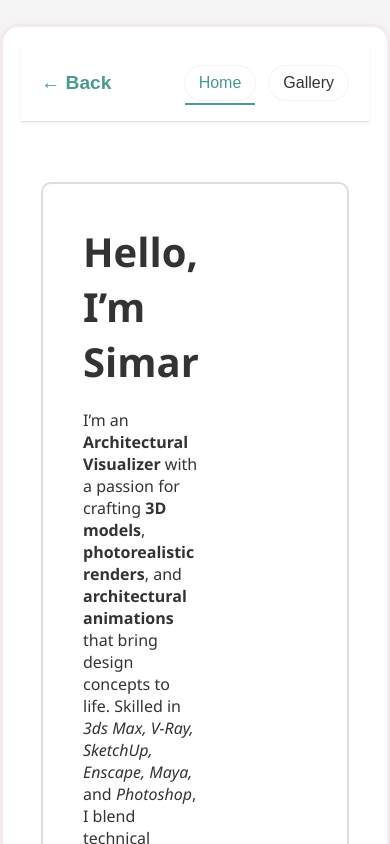
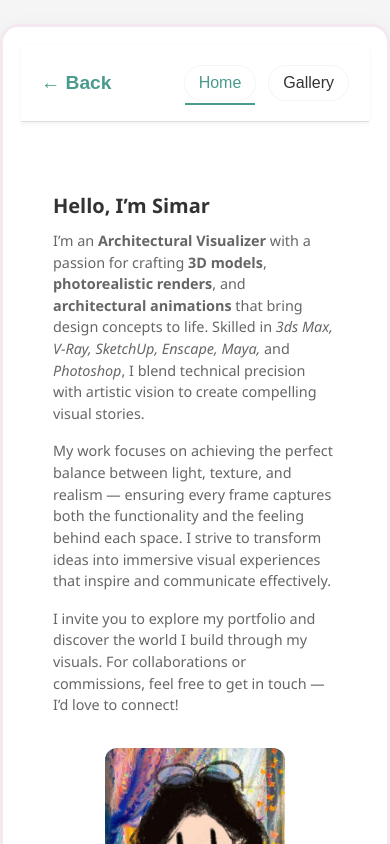
Before and after one commit to Ishpreet-ux/simar_gallery, a plain HTML site: page index.html in a window 390 px wide. Both pictures are taken after a click on the button "Explore". Drawn offline with Linux system fonts and the light colour scheme.

Commit message:
Update style.css

```diff
--- a/style.css
+++ b/style.css
@@ -167,74 +167,90 @@ body {
 }
 
 .intro-section {
-  display: grid;
-  grid-template-columns: 1fr 1fr;
-  gap: 60px;
+  display: flex;
+  gap: 24px;
   align-items: center;
-  margin-bottom: 80px;
-  padding: 40px;
-  background-color: white;
-  border-radius: 10px;
-  border: 2px solid var(--border-color);
+  padding: 24px;
+  max-width: 1200px;
+  margin: 0 auto;
+  box-sizing: border-box;
+}
+
+.intro-text {
+  flex: 1;
+  max-width: 600px;
 }
 
 .intro-text h1 {
-  font-size: 2.5rem;
-  margin-bottom: 20px;
-  font-weight: 600;
+  font-size: 2rem;
+  margin-bottom: 1rem;
+  line-height: 1.2;
 }
 
-.name-highlight {
-  font-style: italic;
-  color: var(--primary-color);
-}
-
-.intro-description {
-  font-size: 0.95rem;
-  line-height: 1.8;
+.intro-text p {
+  font-size: 1rem;
+  line-height: 1.6;
   color: var(--text-light);
-  margin-bottom: 20px;
-}
-
-.intro-cta {
-  font-size: 0.95rem;
-  line-height: 1.8;
-  color: var(--text-light);
+  margin-bottom: 1rem;
 }
 
 .intro-image {
-  display: flex;
-  justify-content: center;
-  align-items: center;
+  flex: 0 0 auto;
+  width: 300px;
 }
 
 .intro-image img {
   width: 100%;
-  max-width: 320px;
-  border-radius: 50%;
-  border: 4px solid var(--primary-color);
-  box-shadow: 0 10px 30px rgba(0, 0, 0, 0.15);
-  transition: transform 0.3s ease;
+  height: auto;
+  border-radius: 12px;
+  object-fit: cover;
 }
 
-.intro-image img:hover {
-  transform: scale(1.05);
+/* Mobile responsive fixes */
+@media (max-width: 768px) {
+  .intro-section {
+    flex-direction: column;
+    padding: 16px;
+    gap: 16px;
+  }
+
+  .intro-text {
+    max-width: 100%;
+  }
+
+  .intro-text h1 {
+    font-size: 1.5rem;
+    margin-bottom: 0.75rem;
+  }
+
+  .intro-text p {
+    font-size: 0.95rem;
+    line-height: 1.5;
+  }
+
+  .intro-image {
+    width: 100%;
+    max-width: 240px;
+    margin: 0 auto;
+  }
 }
 
-.avatar-circle {
-  width: 250px;
-  height: 250px;
-  background-color: white;
-  border-radius: 50%;
-  display: flex;
-  align-items: center;
-  justify-content: center;
-  box-shadow: 0 10px 40px rgba(0, 0, 0, 0.1);
-}
+@media (max-width: 480px) {
+  .intro-section {
+    padding: 12px;
+  }
 
-.avatar-circle svg {
-  width: 100%;
-  height: 100%;
+  .intro-text h1 {
+    font-size: 1.25rem;
+  }
+
+  .intro-text p {
+    font-size: 0.9rem;
+  }
+
+  .intro-image {
+    max-width: 180px;
+  }
 }
 
 /* Contact Section */
```
